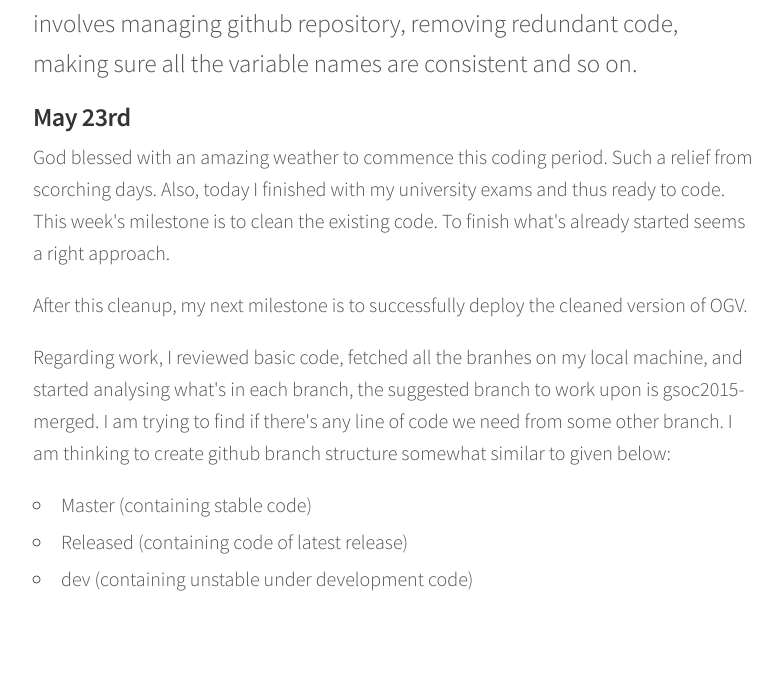
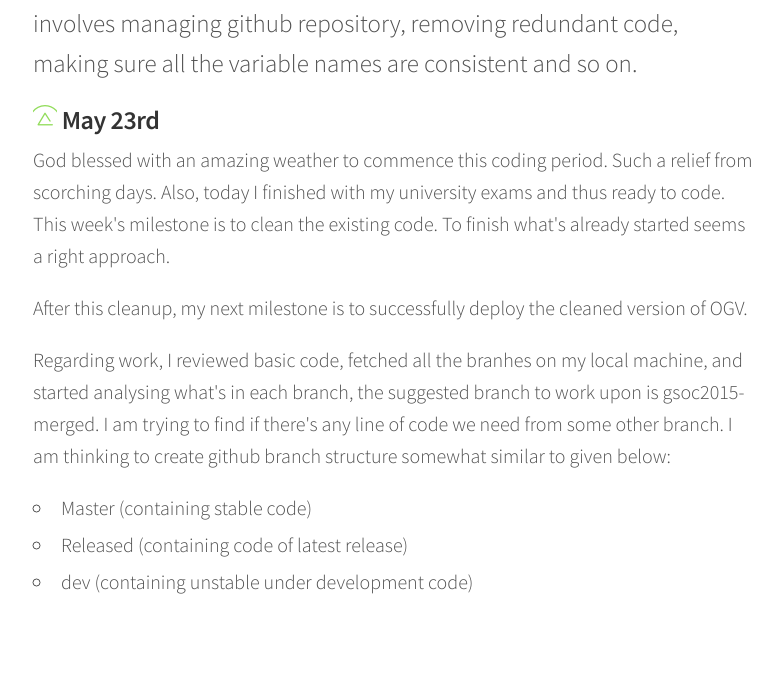
Before and after one commit to Gauravjeetsingh/Gauravjeetsingh.github.io, a Jekyll site: the page built from _posts/2016-05-23-Week-1-code-cleanup.md, in a window 1280 px wide. Shown: the part 282-965 px from the top of the page, without its empty margins (247-1029 px from the left). Built offline with Jekyll 4.4.1, drawn with Linux system fonts in a browser that asks for light colours; nearby versions of some CDN libraries.

Commit message:
added arrow icons to accordion

```diff
--- a/_layouts/default.html
+++ b/_layouts/default.html
@@ -17,7 +17,8 @@
 
 $('.accordion').accordion({
 	collapsible: true,
-	icons: { "header": "ui-icon-plus", "fa fa-sort-desc": "fa fa-sort-asc" }
+	icons: { "header": "icon-down acc-icon", "activeHeader":"icon-up acc-icon" },
+	heightStyle: "content"
 });
 
 $(window).scroll(function() {
--- a/_posts/2016-05-23-Week-1-code-cleanup.md
+++ b/_posts/2016-05-23-Week-1-code-cleanup.md
@@ -7,7 +7,6 @@ In this week as per my plan, I'd be doing a bit of code cleanup. This involves m
 </p>
 
 <div class="accordion">
-
 <h3> May 23rd </h3>
 <div>
 <p>God blessed with an amazing weather to commence this coding period. Such a relief from scorching days. Also, today I finished with my university exams and thus ready to code. This week's milestone is to clean the existing code. To finish what's already started seems a right approach. </p>
--- a/style.scss
+++ b/style.scss
@@ -31,6 +31,27 @@ body {
   background-color: #fff;
   -webkit-text-size-adjust: 100%;
       -ms-text-size-adjust: 100%;
+}
+
+.icon-down{
+background-image:url('/images/down.png');
+background-position:center bottom;
+}
+
+.icon-up{
+background-image:url('/images/up.png');
+background-position:center top;
+}
+
+.acc-icon{
+margin-top:2px;
+display:inline-block;
+width:24px;
+height:24px;
+}
+
+.ui-accordion-header{
+cursor:pointer;
 }
 
 /* top arrow style */
@@ -82,6 +103,7 @@ a {
 }
 
 h1, h2, h3, h4, h5, h6 {
+  outline:none;
   margin-top: 0;
   margin-bottom: .5rem;
   font-weight: 600;
```
Also changed, not shown: images/down.png (added), images/up.png (added).
